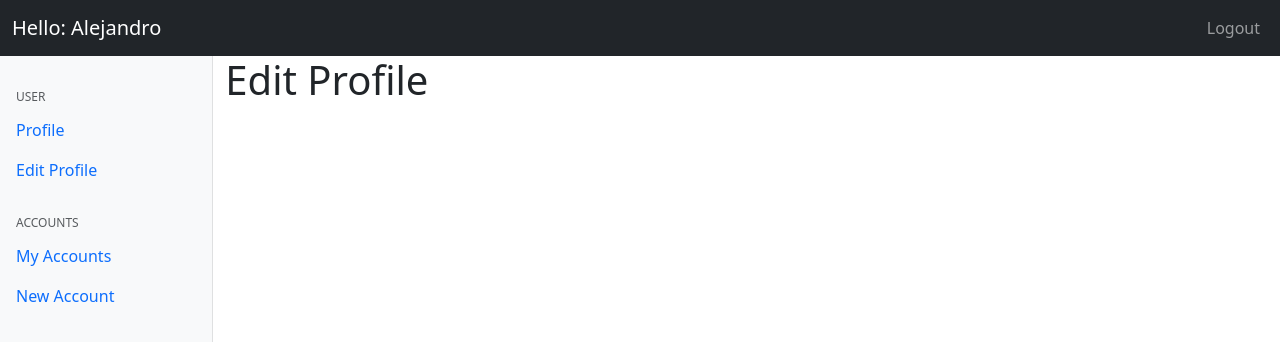
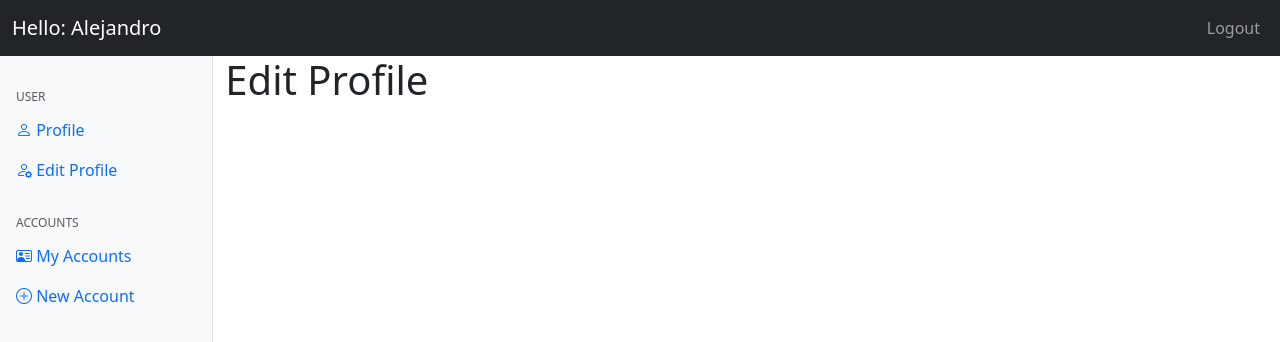
Before and after one commit to AleejandroReyna/new-bank-app, a React (Create React App) app: page /profile/edit in a window 1280 px wide. Shown: the top 342 px of the page. Built offline with nearby package versions, Linux system fonts and the light colour scheme.

Commit message:
dashboard: Added bootstrap icons
And added some icons on sidebar

```diff
--- a/package.json
+++ b/package.json
@@ -11,6 +11,7 @@
     "@types/react": "^18.3.12",
     "@types/react-dom": "^18.3.1",
     "bootstrap": "^5.3.3",
+    "bootstrap-icons": "^1.11.3",
     "react": "^18.3.1",
     "react-bootstrap": "^2.10.5",
     "react-dom": "^18.3.1",
--- a/src/components/layout/dashboard/Sidebar/_Sidebar.tsx
+++ b/src/components/layout/dashboard/Sidebar/_Sidebar.tsx
@@ -13,17 +13,17 @@ export const Sidebar = () => (
       <Nav as="nav" className="flex-column">
         <span className="sidebar-heading  px-3 mt-4 mb-1 text-muted">User</span>
         <Nav.Item>
-          <Nav.Link as={Link} to="/profile">Profile</Nav.Link>
+          <Nav.Link as={Link} to="/profile"><i className="bi bi-person"></i> Profile</Nav.Link>
         </Nav.Item>
         <Nav.Item>
-          <Nav.Link  as={Link} to="/profile/Edit">Edit Profile</Nav.Link>
+          <Nav.Link  as={Link} to="/profile/Edit"><i className="bi bi-person-gear"></i> Edit Profile</Nav.Link>
         </Nav.Item>
         <span className="sidebar-heading  px-3 mt-4 mb-1 text-muted">Accounts</span>
         <Nav.Item>
-          <Nav.Link as={Link} to="/accounts">My Accounts</Nav.Link>
+          <Nav.Link as={Link} to="/accounts"><i className="bi bi-person-vcard"></i> My Accounts</Nav.Link>
         </Nav.Item>
         <Nav.Item>
-          <Nav.Link  as={Link} to="/accounts/new">New Account</Nav.Link>
+          <Nav.Link  as={Link} to="/accounts/new"><i className="bi bi-plus-circle"></i> New Account</Nav.Link>
         </Nav.Item>
       </Nav>
     </aside>
--- a/src/index.tsx
+++ b/src/index.tsx
@@ -6,6 +6,9 @@ import reportWebVitals from './reportWebVitals';
 
 // Bootstrap dependencies
 import 'bootstrap/dist/css/bootstrap.min.css';
+
+// Icons dependencies
+import 'bootstrap-icons/font/bootstrap-icons.css'
 
 const root = ReactDOM.createRoot(
   document.getElementById('root') as HTMLElement
```
Also changed, not shown: 2 other files (tests, documents, lock files or other folders).
